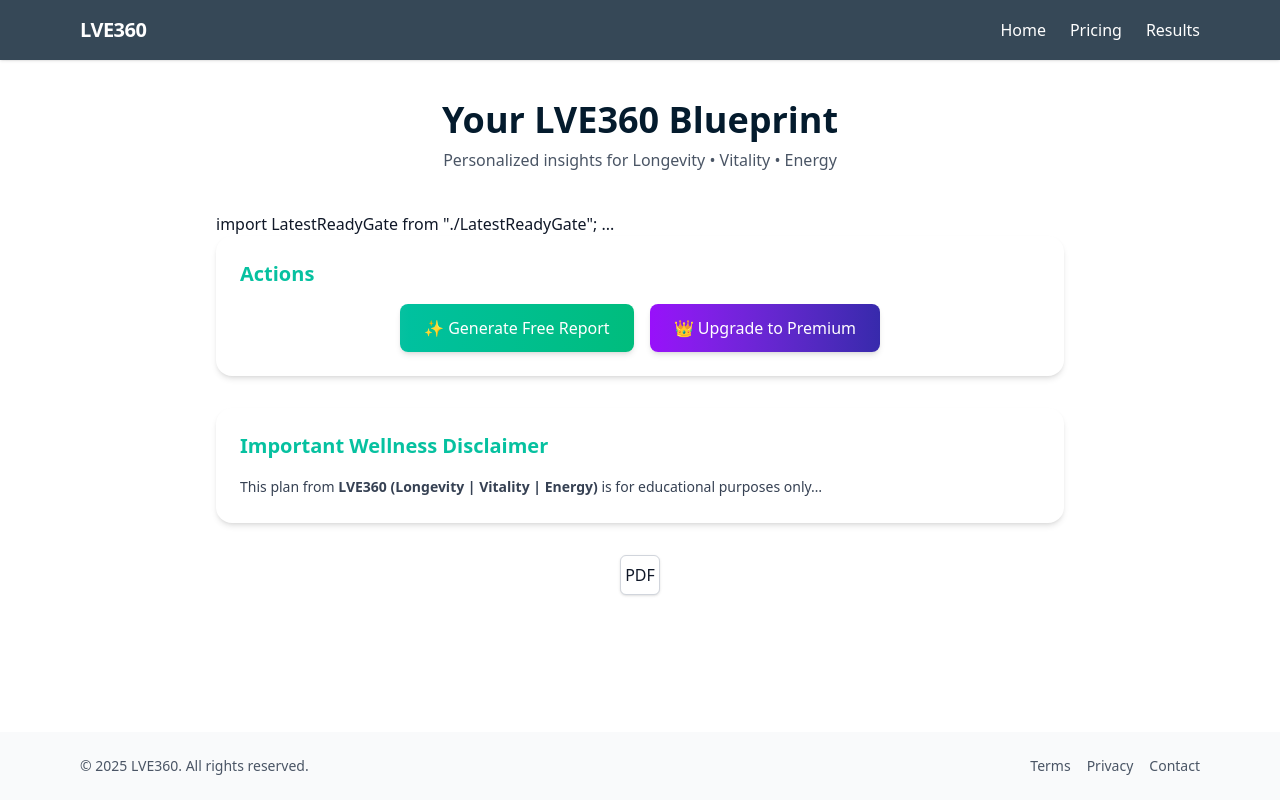
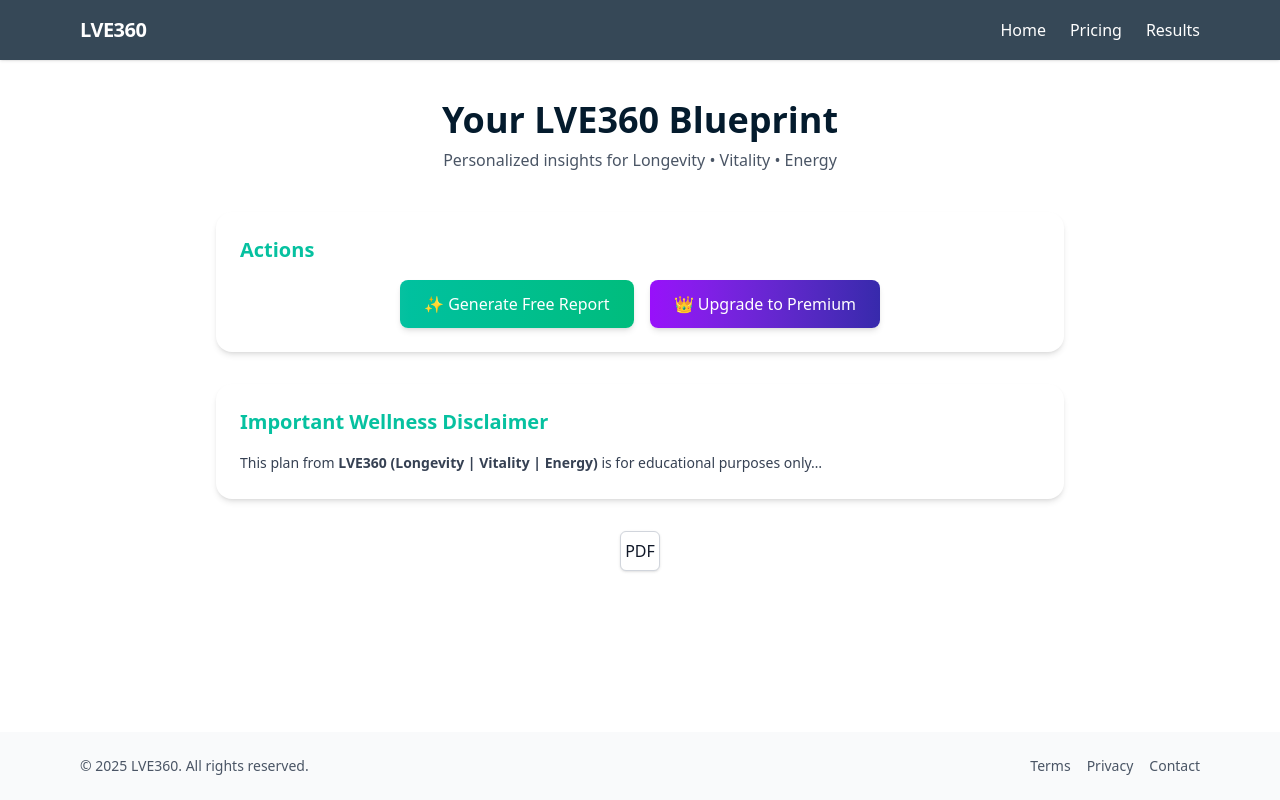
Before and after one commit to LGomes360/lve360-app, a Next.js app: page /results in a window 1280 px wide. Built offline with nearby package versions, Linux system fonts and the light colour scheme; no server answers.

Commit message:
Update page.tsx

```diff
--- a/app/results/page.tsx
+++ b/app/results/page.tsx
@@ -5,7 +5,7 @@ import { useSearchParams } from "next/navigation";
 import ReactMarkdown from "react-markdown";
 import remarkGfm from "remark-gfm";
 import CTAButton from "@/components/CTAButton";
-import LatestReadyGate from "./LatestReadyGate";
+import LatestReadyGate from "./LatestReadyGate"; // stays at the top
 
 /* ───────── helpers ───────── */
 function sanitizeMarkdown(md: string): string {
@@ -27,8 +27,8 @@ function extractSection(md: string, heads: string[]): string | null {
   if (start === -1) return null;
   const tail = md.slice(start + 1);
   const next = /\n##\s+/m.exec(tail);
-  const end  = next ? start + 1 + next.index : md.length;
-  let slice  = md.slice(start, end);
+  const end = next ? start + 1 + next.index : md.length;
+  let slice = md.slice(start, end);
   return slice.replace(/^##\s*[^\n]+\n?/, "").trim();
 }
 
@@ -39,26 +39,32 @@ function Prose({ children }: { children: string }) {
       <ReactMarkdown
         remarkPlugins={[remarkGfm]}
         components={{
-          h2: ({node, ...props}) => (
-            <h2 className="text-2xl font-bold text-teal-600 mt-8 mb-4 border-b border-gray-200 pb-1" {...props}/>
+          h2: ({ node, ...props }) => (
+            <h2
+              className="text-2xl font-bold text-teal-600 mt-8 mb-4 border-b border-gray-200 pb-1"
+              {...props}
+            />
           ),
-          table: ({node, ...props}) => (
-            <table className="w-full border-collapse my-4 text-sm shadow-sm" {...props}/>
+          table: ({ node, ...props }) => (
+            <table
+              className="w-full border-collapse my-4 text-sm shadow-sm"
+              {...props}
+            />
           ),
-          thead: ({node, ...props}) => (
-            <thead className="bg-[#06C1A0] text-white" {...props}/>
+          thead: ({ node, ...props }) => (
+            <thead className="bg-[#06C1A0] text-white" {...props} />
           ),
-          th: ({node, ...props}) => (
-            <th className="px-3 py-2 text-left font-semibold" {...props}/>
+          th: ({ node, ...props }) => (
+            <th className="px-3 py-2 text-left font-semibold" {...props} />
           ),
-          td: ({node, ...props}) => (
-            <td className="px-3 py-2 border-t border-gray-200" {...props}/>
+          td: ({ node, ...props }) => (
+            <td className="px-3 py-2 border-t border-gray-200" {...props} />
           ),
-          tr: ({node, ...props}) => (
-            <tr className="even:bg-gray-50" {...props}/>
+          tr: ({ node, ...props }) => (
+            <tr className="even:bg-gray-50" {...props} />
           ),
-          strong: ({node, ...props}) => (
-            <strong className="font-semibold text-[#041B2D]" {...props}/>
+          strong: ({ node, ...props }) => (
+            <strong className="font-semibold text-[#041B2D]" {...props} />
           ),
         }}
       >
@@ -68,7 +74,13 @@ function Prose({ children }: { children: string }) {
   );
 }
 
-function SectionCard({ title, children }: { title: string; children: React.ReactNode }) {
+function SectionCard({
+  title,
+  children,
+}: {
+  title: string;
+  children: React.ReactNode;
+}) {
   return (
     <div className="bg-white rounded-2xl shadow-md p-6 mb-8">
       <h2 className="text-xl font-semibold text-[#06C1A0] mb-4">{title}</h2>
@@ -82,8 +94,8 @@ function ResultsContent() {
   const [error, setError] = useState<string | null>(null);
   const [markdown, setMarkdown] = useState<string | null>(null);
   const [generating, setGenerating] = useState(false);
-  const [ready, setReady] = useState(false); // ⭐ NEW
-  const [submissionId, setSubmissionId] = useState<string | null>(null); // ⭐ NEW
+  const [ready, setReady] = useState(false);
+  const [submissionId, setSubmissionId] = useState<string | null>(null);
 
   const searchParams = useSearchParams();
   const tallyId = searchParams?.get("tally_submission_id") ?? null;
@@ -92,7 +104,11 @@ function ResultsContent() {
     const res = await fetch(
       path,
       body
-        ? { method: "POST", headers: { "Content-Type": "application/json" }, body: JSON.stringify(body) }
+        ? {
+            method: "POST",
+            headers: { "Content-Type": "application/json" },
+            body: JSON.stringify(body),
+          }
         : {}
     );
     if (!res.ok) throw new Error(`API ${res.status}`);
@@ -103,8 +119,11 @@ function ResultsContent() {
     if (!tallyId) return;
     (async () => {
       try {
-        const data = await api(`/api/get-stack?submission_id=${encodeURIComponent(tallyId)}`);
-        const raw = data?.stack?.sections?.markdown ?? data?.stack?.summary ?? "";
+        const data = await api(
+          `/api/get-stack?submission_id=${encodeURIComponent(tallyId)}`
+        );
+        const raw =
+          data?.stack?.sections?.markdown ?? data?.stack?.summary ?? "";
         setMarkdown(sanitizeMarkdown(raw));
       } catch (e: any) {
         console.warn(e);
@@ -118,8 +137,8 @@ function ResultsContent() {
       setGenerating(true);
       setError(null);
       const data = await api("/api/generate-stack", {
-  submissionId: submissionId ?? undefined,  // ⭐ NEW
-  tally_submission_id: tallyId,             // keep passing the short id too
+        submissionId: submissionId ?? undefined,
+        tally_submission_id: tallyId,
       });
 
       const raw =
@@ -141,7 +160,7 @@ function ResultsContent() {
       const res = await fetch(`/api/export-pdf?submission_id=${tallyId}`);
       if (!res.ok) throw new Error(`PDF export failed (${res.status})`);
       const blob = await res.blob();
-      const url  = URL.createObjectURL(blob);
+      const url = URL.createObjectURL(blob);
       window.open(url, "_blank");
       setTimeout(() => URL.revokeObjectURL(url), 5_000);
     } catch (e: any) {
@@ -154,9 +173,16 @@ function ResultsContent() {
     return {
       intro: extractSection(md, ["Intro Summary", "Summary"]),
       goals: extractSection(md, ["Goals"]),
-      contra: extractSection(md, ["Contraindications & Med Interactions", "Contraindications"]),
+      contra: extractSection(md, [
+        "Contraindications & Med Interactions",
+        "Contraindications",
+      ]),
       current: extractSection(md, ["Current Stack"]),
-      blueprint: extractSection(md, ["Your Blueprint Recommendations",'High-Impact "Bang-for-Buck" Additions',"High-Impact Bang-for-Buck Additions"]),
+      blueprint: extractSection(md, [
+        "Your Blueprint Recommendations",
+        'High-Impact "Bang-for-Buck" Additions',
+        "High-Impact Bang-for-Buck Additions",
+      ]),
       dosing: extractSection(md, ["Dosing & Notes", "Dosing"]),
       evidence: extractSection(md, ["Evidence & References"]),
       shopping: extractSection(md, ["Shopping Links"]),
@@ -173,18 +199,19 @@ function ResultsContent() {
         <h1 className="text-4xl font-extrabold font-display text-[#041B2D]">
           Your LVE360 Blueprint
         </h1>
-        <p className="text-gray-600 mt-2">Personalized insights for Longevity • Vitality • Energy</p>
+        <p className="text-gray-600 mt-2">
+          Personalized insights for Longevity • Vitality • Energy
+        </p>
       </div>
 
-     import LatestReadyGate from "./LatestReadyGate";
-
-...
       <SectionCard title="Actions">
         <div className="flex flex-wrap gap-4 justify-center">
-    <LatestReadyGate onReady={(id) => {
+          <LatestReadyGate
+            onReady={(id) => {
               setReady(true);
               setSubmissionId(id);
-    }} />
+            }}
+          />
 
           <CTAButton
             onClick={generateStack}
@@ -211,31 +238,85 @@ function ResultsContent() {
         )}
       </SectionCard>
 
+      {error && (
+        <div className="text-center text-red-600 mb-6">{error}</div>
+      )}
 
-
-      {error && <div className="text-center text-red-600 mb-6">{error}</div>}
-
-      {sec.intro && <SectionCard title="Intro Summary"><Prose>{sec.intro}</Prose></SectionCard>}
-      {sec.goals && <SectionCard title="Goals"><Prose>{sec.goals}</Prose></SectionCard>}
-      {sec.contra && <SectionCard title="Contraindications & Med Interactions"><Prose>{sec.contra}</Prose></SectionCard>}
-      {sec.current && <SectionCard title="Current Stack"><Prose>{sec.current}</Prose></SectionCard>}
-      {sec.blueprint && <SectionCard title="Your Blueprint Recommendations"><Prose>{sec.blueprint}</Prose></SectionCard>}
-      {sec.dosing && <SectionCard title="Dosing & Notes"><Prose>{sec.dosing}</Prose></SectionCard>}
-      {sec.evidence && <SectionCard title="Evidence & References"><Prose>{sec.evidence}</Prose></SectionCard>}
-      {sec.shopping && <SectionCard title="Shopping Links"><Prose>{sec.shopping}</Prose></SectionCard>}
-      {sec.follow && <SectionCard title="Follow-up Plan"><Prose>{sec.follow}</Prose></SectionCard>}
-      {sec.lifestyle && <SectionCard title="Lifestyle Prescriptions"><Prose>{sec.lifestyle}</Prose></SectionCard>}
-      {sec.longevity && <SectionCard title="Longevity Levers"><Prose>{sec.longevity}</Prose></SectionCard>}
-      {sec.weekTry && <SectionCard title="This Week Try"><Prose>{sec.weekTry}</Prose></SectionCard>}
+      {sec.intro && (
+        <SectionCard title="Intro Summary">
+          <Prose>{sec.intro}</Prose>
+        </SectionCard>
+      )}
+      {sec.goals && (
+        <SectionCard title="Goals">
+          <Prose>{sec.goals}</Prose>
+        </SectionCard>
+      )}
+      {sec.contra && (
+        <SectionCard title="Contraindications & Med Interactions">
+          <Prose>{sec.contra}</Prose>
+        </SectionCard>
+      )}
+      {sec.current && (
+        <SectionCard title="Current Stack">
+          <Prose>{sec.current}</Prose>
+        </SectionCard>
+      )}
+      {sec.blueprint && (
+        <SectionCard title="Your Blueprint Recommendations">
+          <Prose>{sec.blueprint}</Prose>
+        </SectionCard>
+      )}
+      {sec.dosing && (
+        <SectionCard title="Dosing & Notes">
+          <Prose>{sec.dosing}</Prose>
+        </SectionCard>
+      )}
+      {sec.evidence && (
+        <SectionCard title="Evidence & References">
+          <Prose>{sec.evidence}</Prose>
+        </SectionCard>
+      )}
+      {sec.shopping && (
+        <SectionCard title="Shopping Links">
+          <Prose>{sec.shopping}</Prose>
+        </SectionCard>
+      )}
+      {sec.follow && (
+        <SectionCard title="Follow-up Plan">
+          <Prose>{sec.follow}</Prose>
+        </SectionCard>
+      )}
+      {sec.lifestyle && (
+        <SectionCard title="Lifestyle Prescriptions">
+          <Prose>{sec.lifestyle}</Prose>
+        </SectionCard>
+      )}
+      {sec.longevity && (
+        <SectionCard title="Longevity Levers">
+          <Prose>{sec.longevity}</Prose>
+        </SectionCard>
+      )}
+      {sec.weekTry && (
+        <SectionCard title="This Week Try">
+          <Prose>{sec.weekTry}</Prose>
+        </SectionCard>
+      )}
 
       <SectionCard title="Important Wellness Disclaimer">
         <p className="text-sm text-gray-700 leading-relaxed">
-          This plan from <strong>LVE360 (Longevity | Vitality | Energy)</strong> is for educational purposes only…
+          This plan from{" "}
+          <strong>LVE360 (Longevity | Vitality | Energy)</strong> is for
+          educational purposes only…
         </p>
       </SectionCard>
 
       <div className="flex justify-center mt-8">
-        <button onClick={exportPDF} aria-label="Export PDF" className="w-10 h-10 flex items-center justify-center rounded-md border border-gray-300 bg-white shadow-sm hover:shadow-md transition">
+        <button
+          onClick={exportPDF}
+          aria-label="Export PDF"
+          className="w-10 h-10 flex items-center justify-center rounded-md border border-gray-300 bg-white shadow-sm hover:shadow-md transition"
+        >
           PDF
         </button>
       </div>
```
Lines whose indentation alone changed are shown as unchanged.
